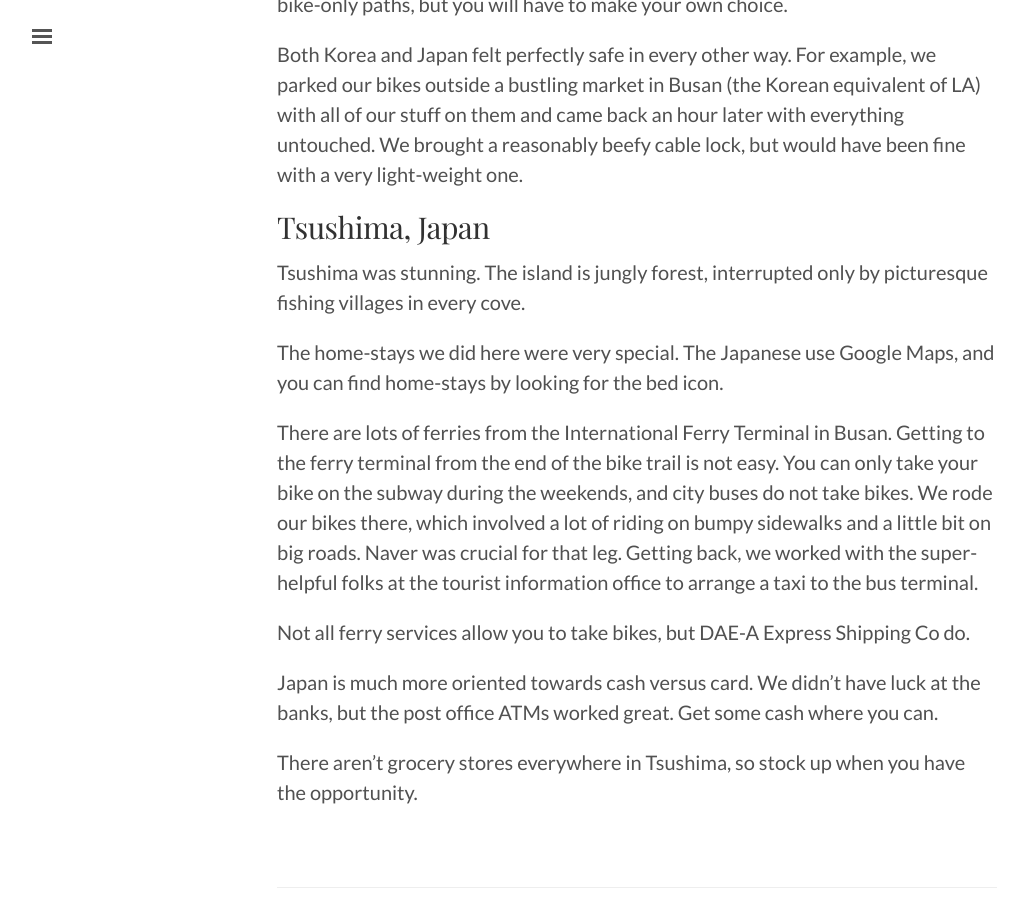
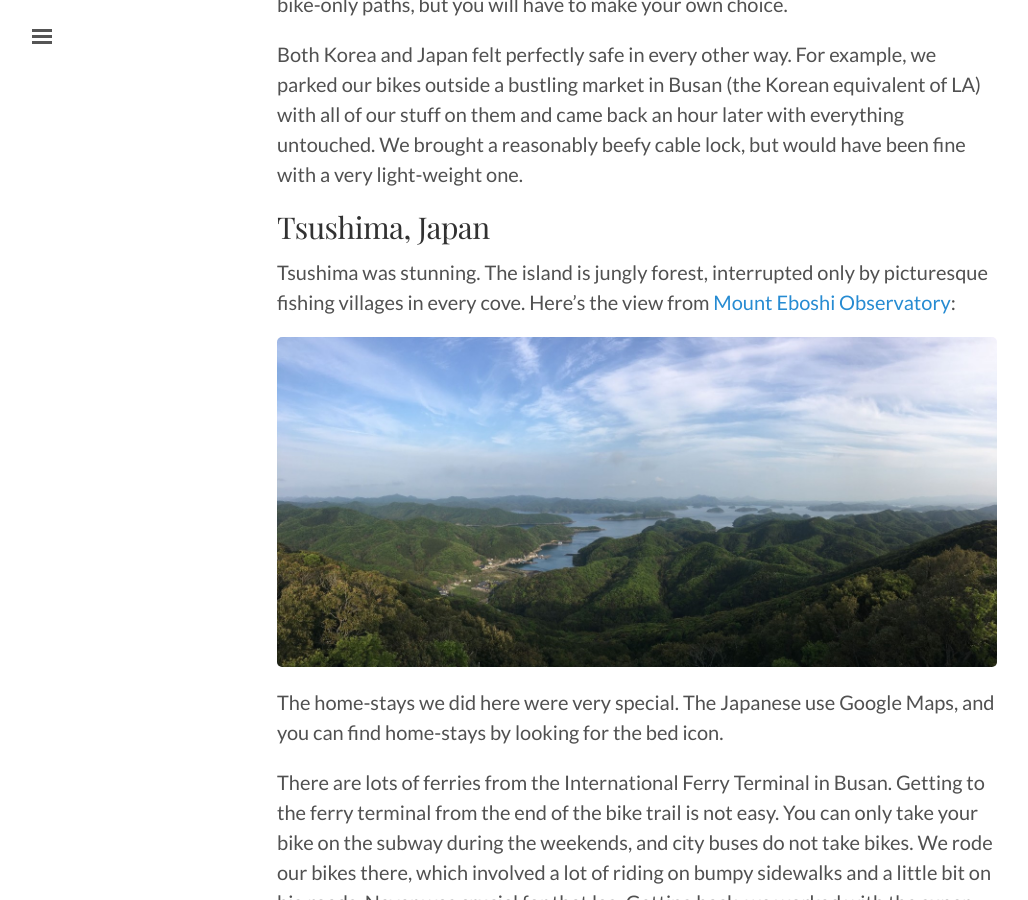
Before and after one commit to matsens/erick, a Jekyll site: the page built from _posts/2019-05-26-four-rivers-korea.md, in a window 1280 px wide and 900 px high, scrolled down 4633 px. Shown: the whole window, without its empty margins (3-1031 px from the left). Built offline with Jekyll 4.4.1, drawn with Linux system fonts in a browser that asks for light colours.

Commit message:
eboshi observatory

```diff
--- a/_posts/2019-05-26-four-rivers-korea.md
+++ b/_posts/2019-05-26-four-rivers-korea.md
@@ -117,6 +117,9 @@
 ## Tsushima, Japan
 Tsushima was stunning.
 The island is jungly forest, interrupted only by picturesque fishing villages in every cove.
+Here's the view from [Mount Eboshi Observatory](https://www.google.com/maps/place/Mount+Eboshi+Observatory/@34.359197,129.3206476,14z/data=!4m5!3m4!1s0x3569761efb81ef63:0x9dfd72a1dffbef4a!8m2!3d34.3733768!4d129.3165761):
+
+![]({{ "/public/images/eboshi-observatory.jpg" | relative_url }})
 
 The home-stays we did here were very special.
 The Japanese use Google Maps, and you can find home-stays by looking for the bed icon.
```
Also changed, not shown: public/images/eboshi-observatory.jpg (added).
